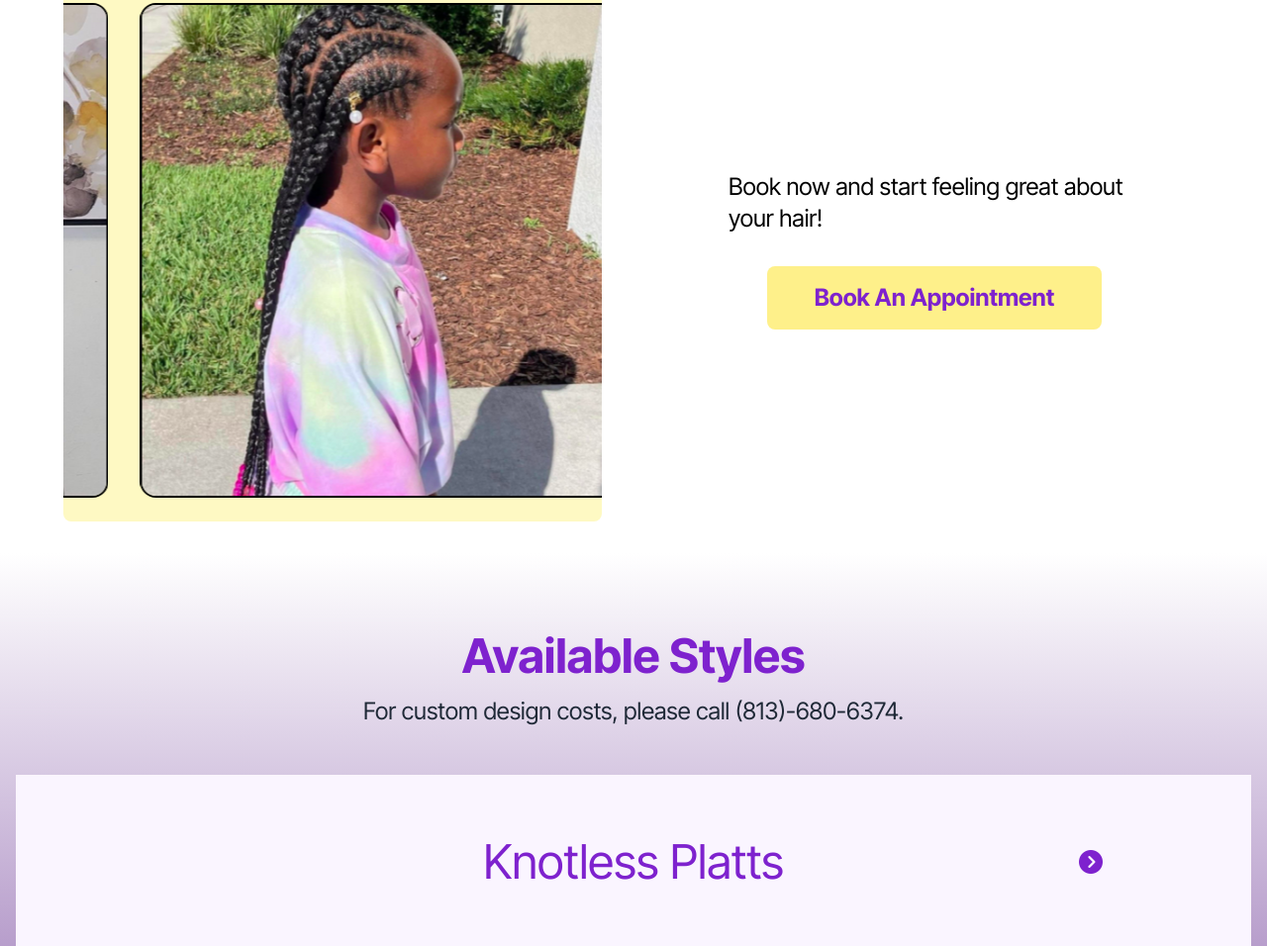
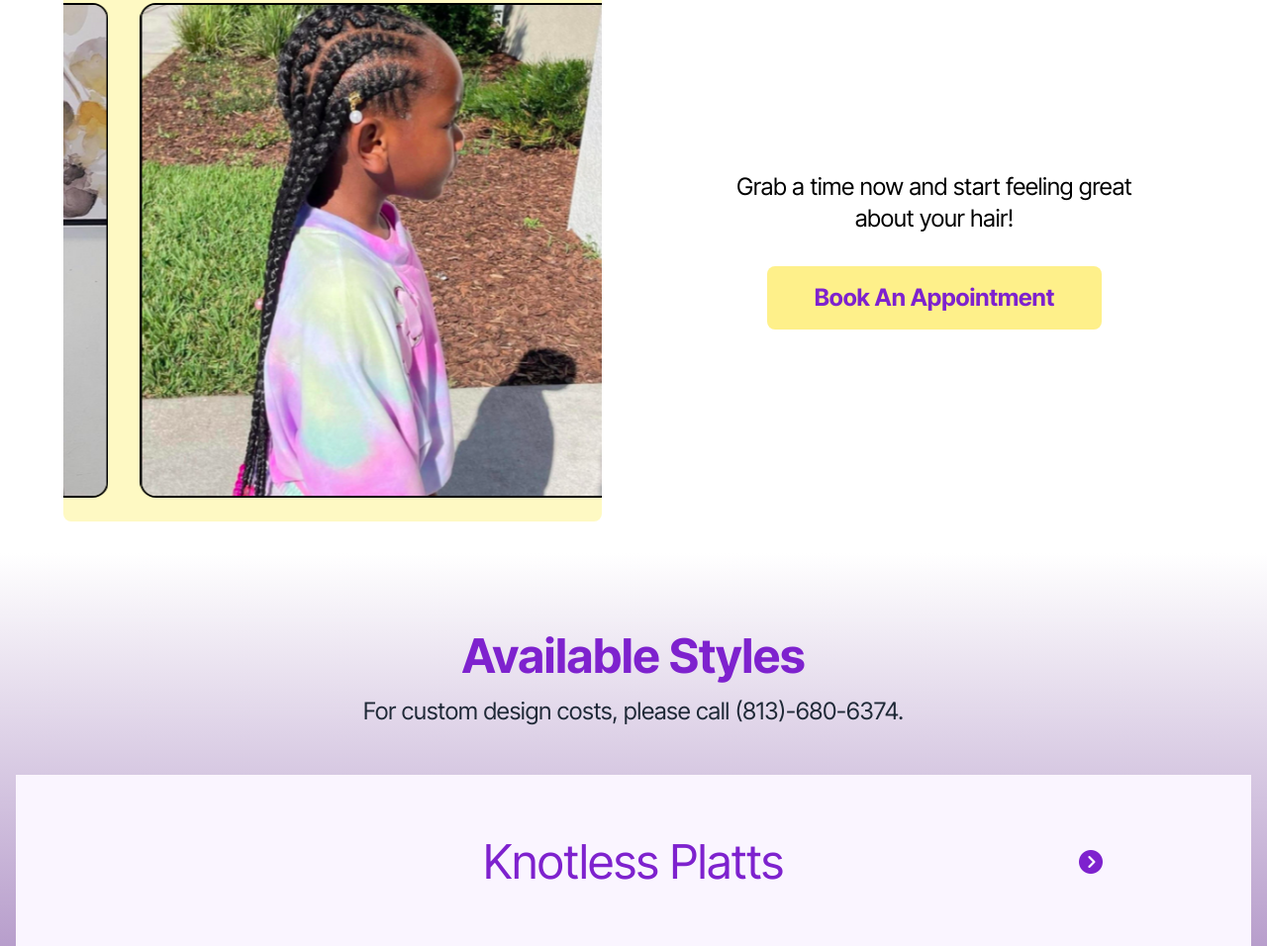
Before and after one commit to Brandon-Schefstad/nlhd-redesign, a website: page index.html in a window 1280 px wide. Shown: the part 1145-2101 px from the top of the page at 99% size. Drawn offline with Linux system fonts and the light colour scheme.

Commit message:
Improved bio text

```diff
--- a/index.html
+++ b/index.html
@@ -131,8 +131,8 @@
 					>
 				</section>
 				<section class="cta card flex flex-col items-center p-16 xl:text-2xl">
-					<span class="text-black"
-						>Book now and start feeling great about your hair!</span
+					<span class="text-center text-black"
+						>Grab a time now and start feeling great about your hair!</span
 					><a href="/booking.html"
 						><button
 							class="m-auto mt-8 rounded-lg bg-yellow-200 px-12 py-4 font-bold text-purple-700 hover:bg-yellow-500 hover:text-white">
```
